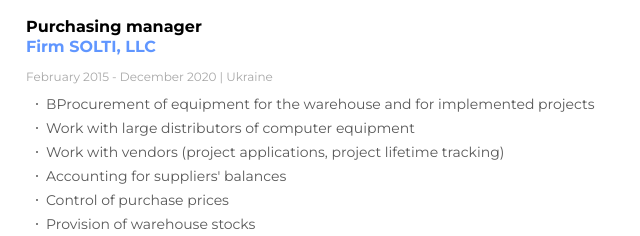
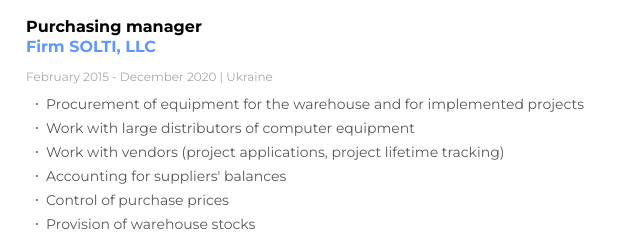
Before and after one commit to Konstantin-Mazykin/Resume, a plain HTML site: page index.html in a window 1280 px wide. Shown: the part 679-915 px from the top of the page, 472-1112 px from the left. Drawn offline with Linux system fonts and the light colour scheme.

Commit message:
Update index.html

```diff
--- a/index.html
+++ b/index.html
@@ -63,7 +63,7 @@
                     <h4>Purchasing manager <br><span class="company">Firm SOLTI, LLC </span></h4>
                     <p class="period-of-work">February 2015 - December 2020 | Ukraine</p>
                     <ul>
-                        <li><span class="text-in-the-ul">ВProcurement of equipment for the warehouse and for implemented projects </span></li>
+                        <li><span class="text-in-the-ul">Procurement of equipment for the warehouse and for implemented projects </span></li>
                         <li><span class="text-in-the-ul">Work with large distributors of computer equipment </span></li>
                         <li><span class="text-in-the-ul">Work with vendors (project applications, project lifetime tracking) </span></li>
                         <li><span class="text-in-the-ul">Accounting for suppliers' balances </span></li>
```
